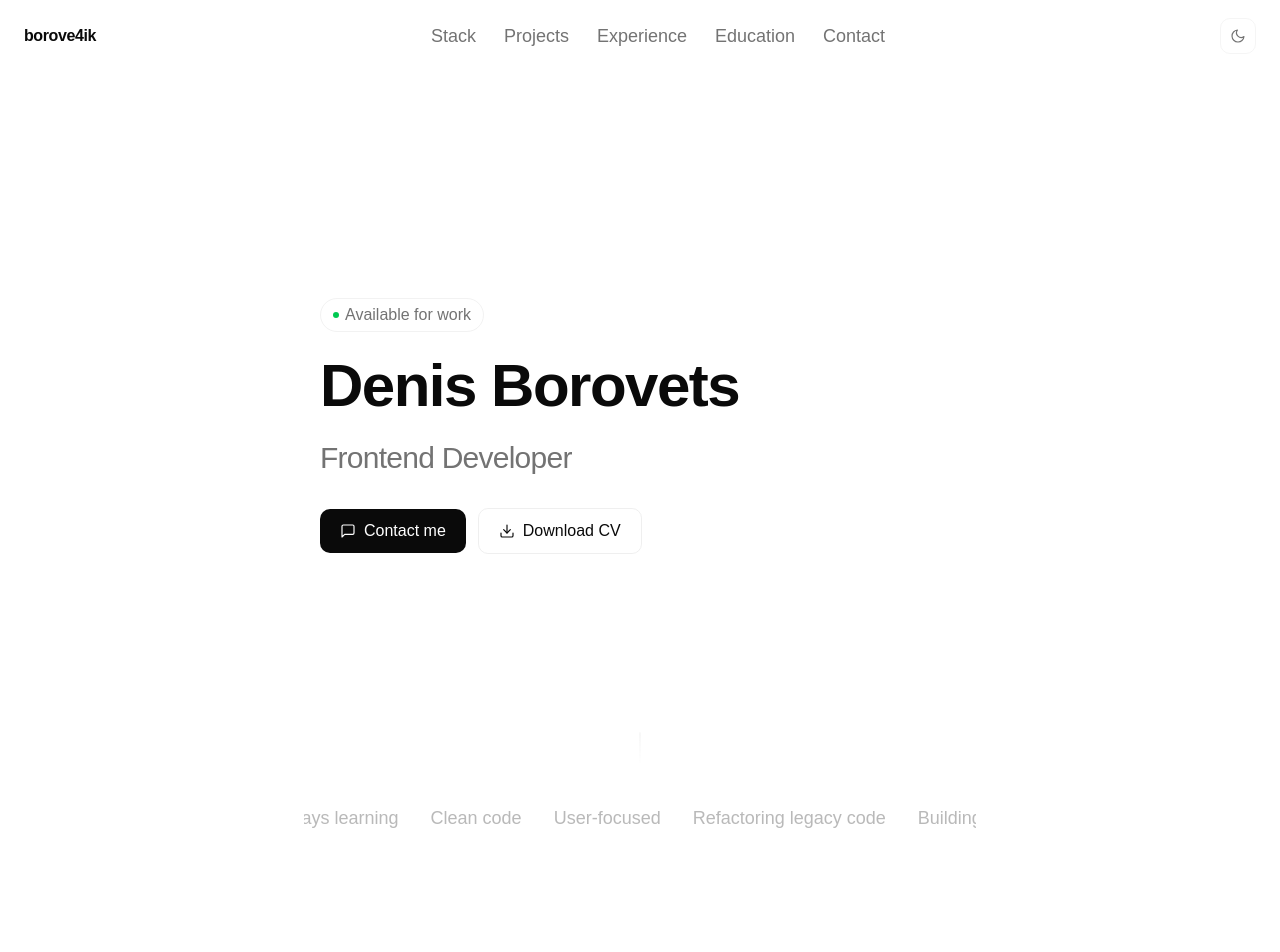
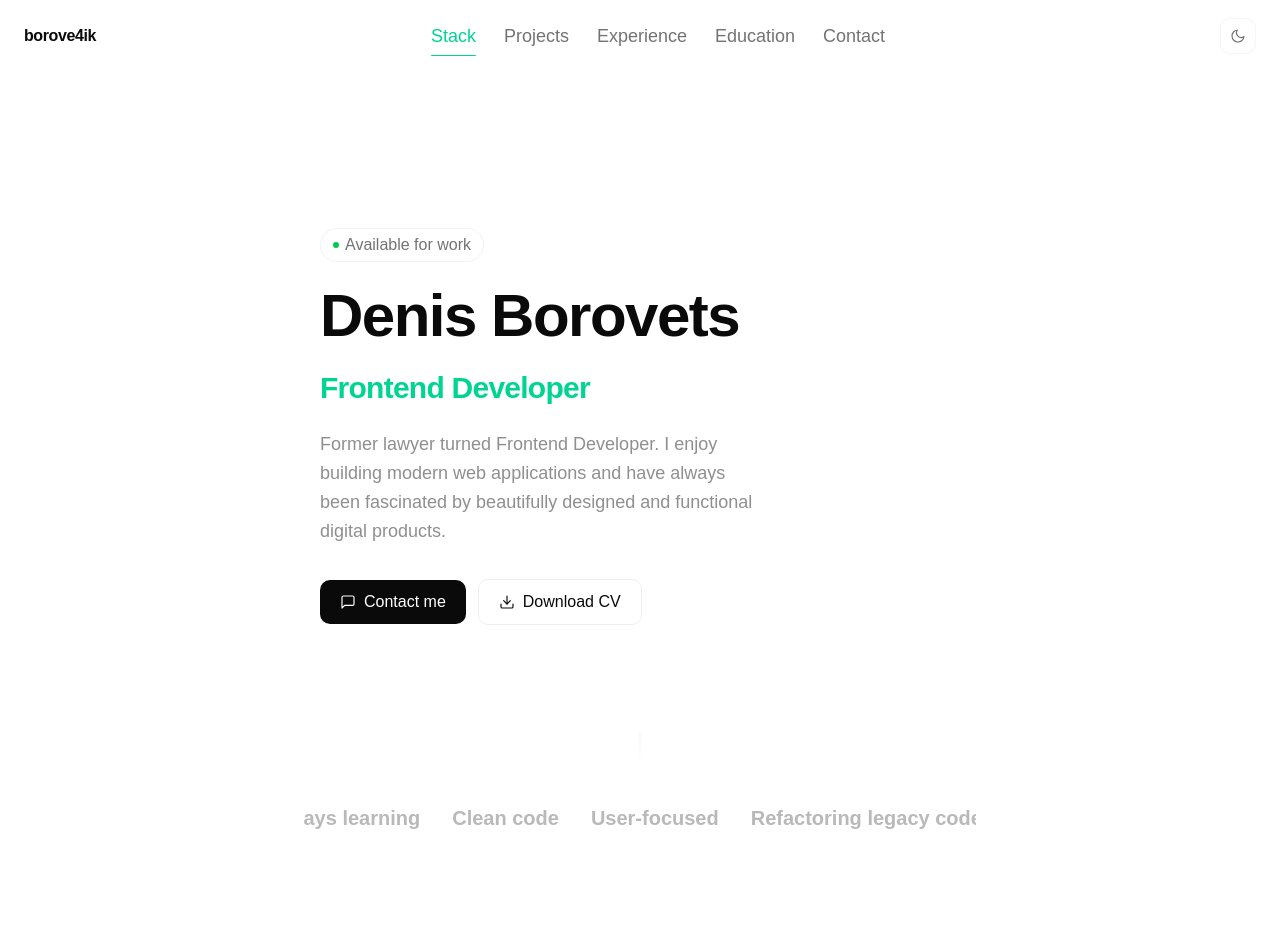
Before and after one commit to borove4ik/borove4ik-web-portfolio, a Next.js app in the folder borove4ik-web-portfolio/: page / in a window 1280 px wide. Shown: the top 952 px of the page. Built offline with nearby package versions, Linux system fonts and the light colour scheme; a web font is replaced by a local one.

Commit message:
changed fonts added activesection in navbar, added bio in hero

```diff
--- a/borove4ik-web-portfolio/src/app/layout.tsx
+++ b/borove4ik-web-portfolio/src/app/layout.tsx
@@ -11,10 +11,10 @@ export const metadata: Metadata = {
   keywords: ["Frontend", "React", "Next.js", "TypeScript", "Portfolio"],
   authors: [{ name: "Your Name" }],
   openGraph: {
-    title: "Your Name — Frontend Developer",
+    title: "Denis Borovets — Frontend Developer",
     description: "Frontend Developer specializing in React, Next.js, TypeScript.",
     type: "website",
-    url: "https://yoursite.com", // Сюда потом вставишь свой домен, когда на прод выкатишь
+    url: "https://borove4ik.vercel.app/", // Сюда потом вставишь свой домен, когда на прод выкатишь
   },
 }
 
--- a/borove4ik-web-portfolio/src/components/layout/Navbar.tsx
+++ b/borove4ik-web-portfolio/src/components/layout/Navbar.tsx
@@ -78,11 +78,38 @@ function BurgerIcon({ open }: { open: boolean }) {
 export function Navbar() {
   const [atTop, setAtTop] = useState(true)
   const [menuOpen, setMenuOpen] = useState(false)
+  const [activeSection, setActiveSection] = useState("")
   const { scrollY } = useScroll()
 
   useMotionValueEvent(scrollY, "change", (latest) => {
     setAtTop(latest < 10)
   })
+
+  // ─── Scroll spy ───────────────────────────────────────────────────────────
+  useEffect(() => {
+    const sectionIds = NAV_LINKS.map((l) => l.href.replace("#", ""))
+
+    const observer = new IntersectionObserver(
+      (entries) => {
+        entries.forEach((entry) => {
+          if (entry.isIntersecting) {
+            setActiveSection("#" + entry.target.id)
+          }
+        })
+      },
+      {
+        rootMargin: "-40% 0px -55% 0px", // секция считается активной когда в центре экрана
+        threshold: 0,
+      }
+    )
+
+    sectionIds.forEach((id) => {
+      const el = document.getElementById(id)
+      if (el) observer.observe(el)
+    })
+
+    return () => observer.disconnect()
+  }, [])
 
   const scrollTo = (href: string) => {
     setMenuOpen(false)
@@ -92,7 +119,6 @@ export function Navbar() {
     }, 300)
   }
 
-  // Блокируем скролл когда меню открыто
   useEffect(() => {
     document.body.style.overflow = menuOpen ? "hidden" : ""
     return () => { document.body.style.overflow = "" }
@@ -107,34 +133,46 @@ export function Navbar() {
           ${atTop ? "bg-transparent" : "bg-background/80 backdrop-blur-md border-b border-border/40"}`}
       >
         {/* Логотип */}
-        <button
-          onClick={() => scrollTo("#hero")}
-          className="font-semibold text-base text-foreground tracking-tight
-            hover:opacity-70 transition-opacity cursor-pointer"
+        <span
+          className="font-semibold text-base text-foreground tracking-tight"
         >
           borove4ik
-        </button>
+        </span>
 
         {/* Навигация десктоп */}
         <nav className="hidden md:flex items-center gap-1">
-          {NAV_LINKS.map(({ label, href }) => (
+          {NAV_LINKS.map(({ label, href }) => {
+            const isActive = activeSection === href
+            return (
               <button
                 key={href}
                 onClick={() => scrollTo(href)}
-              className="px-3 py-1.5 text-lg text-muted-foreground rounded-md cursor-pointer
-                hover:text-emerald-400 hover:bg-muted/50
-                transition-all duration-150"
+                className={`relative px-3 py-1.5 text-lg rounded-md cursor-pointer
+                  transition-all duration-150
+                  ${isActive
+                    ? "text-emerald-400"
+                    : "text-muted-foreground hover:text-emerald-400 hover:bg-muted/50"
+                  }`}
               >
                 {label}
+
+                {/* Изумрудная линия снизу активного пункта */}
+                {isActive && (
+                  <motion.span
+                    layoutId="activeNav"
+                    className="absolute bottom-0 left-3 right-3 h-px bg-emerald-400 rounded-full"
+                    transition={{ type: "spring", stiffness: 400, damping: 30 }}
+                  />
+                )}
               </button>
-          ))}
+            )
+          })}
         </nav>
 
         {/* Правая часть */}
         <div className="flex items-center gap-2">
           <ThemeToggle />
 
-          {/* Бургер — только мобайл */}
           <button
             onClick={() => setMenuOpen((v) => !v)}
             aria-label={menuOpen ? "Close menu" : "Open menu"}
@@ -160,20 +198,26 @@ export function Navbar() {
               bg-background/95 backdrop-blur-md md:hidden"
           >
             <nav className="flex flex-col px-6 py-8 gap-1">
-              {NAV_LINKS.map(({ label, href }, i) => (
+              {NAV_LINKS.map(({ label, href }, i) => {
+                const isActive = activeSection === href
+                return (
                   <motion.button
                     key={href}
                     initial={{ opacity: 0, x: -16 }}
                     animate={{ opacity: 1, x: 0 }}
                     transition={{ delay: i * 0.06 }}
                     onClick={() => scrollTo(href)}
-                  className="text-left px-3 py-3 text-lg font-medium text-muted-foreground
-                    rounded-lg hover:text-foreground hover:bg-muted/50
-                    transition-all duration-150 cursor-pointer"
+                    className={`text-left px-3 py-3 text-lg font-semibold rounded-lg
+                      transition-all duration-150 cursor-pointer
+                      ${isActive
+                        ? "text-emerald-400 bg-emerald-400/5"
+                        : "text-muted-foreground hover:text-foreground hover:bg-muted/50"
+                      }`}
                   >
                     {label}
                   </motion.button>
-              ))}
+                )
+              })}
             </nav>
           </motion.div>
         )}
--- a/borove4ik-web-portfolio/src/components/sections/Contact.tsx
+++ b/borove4ik-web-portfolio/src/components/sections/Contact.tsx
@@ -213,10 +213,10 @@ export function ContactSection() {
         >
           {/* Заголовок */}
           <div>
-            <h2 className="text-3xl md:text-4xl font-semibold text-foreground tracking-tight">
+            <h2 className="text-3xl md:text-4xl font-bold text-foreground tracking-tight">
             Contact
             </h2>
-            <p className="mt-3 text-muted-foreground text-lg leading-relaxed max-w-sm mx-auto">
+            <p className="mt-3 text-muted-foreground font-semibold text-lg leading-relaxed max-w-sm mx-auto">
             Whether it's a <span className="text-emerald-400">job opportunity</span>, a <span className="text-emerald-400">project</span>, or just a conversation, feel free to reach out.
             </p>
           </div>
--- a/borove4ik-web-portfolio/src/components/sections/EducationCertifications.tsx
+++ b/borove4ik-web-portfolio/src/components/sections/EducationCertifications.tsx
@@ -29,10 +29,10 @@ function BlockHeader({ title, eyebrow }: { title: string; eyebrow: string }) {
       transition={{ duration: 0.5 }}
       className="mb-8 text-center"
     >
-      <h2 className="text-3xl md:text-4xl font-semibold text-foreground tracking-tight">
+      <h2 className="text-3xl md:text-4xl font-bold text-foreground tracking-tight">
         {title}
       </h2>
-      <p className="mt-3 text-muted-foreground text-xl leading-relaxed max-w-md mx-auto">
+      <p className="mt-3 text-muted-foreground font-semibold text-xl leading-relaxed max-w-md mx-auto">
         {eyebrow}
       </p>
     </motion.div>
@@ -70,7 +70,7 @@ function EducationCard({ item, index }: { item: (typeof education)[0]; index: nu
       <div className="flex-1 ">
         <div className="flex items-start justify-between gap-2">
           <div>
-            <p className="font-medium text-foreground leading-tight">
+            <p className="font-bold text-foreground leading-tight">
               {item.institution}
             </p>
             <p className="text-base text-muted-foreground mt-0.5">
@@ -97,7 +97,7 @@ function CertCard({ item, index }: { item: (typeof certifications)[0]; index: nu
       initial={{ opacity: 0, x: -20 }}
       animate={isInView ? { opacity: 1, x: 0 } : {}}
       transition={{ duration: 0.5, delay: index * 0.1 }}
-      className="group flex gap-4 p-5 rounded-xl
+      className="group flex gap-4 p-5 font-semibold rounded-xl
         border border-border/40 bg-card
         hover:border-border transition-all duration-300"
     >
@@ -118,7 +118,7 @@ function CertCard({ item, index }: { item: (typeof certifications)[0]; index: nu
       <div className="flex-1 min-w-0">
         <div className="flex items-start justify-between gap-2">
           <div>
-            <p className="font-medium text-foreground leading-tight">
+            <p className="font-bold text-foreground leading-tight">
               {item.issuer}
             </p>
             <p className="text-base text-muted-foreground mt-0.5">
--- a/borove4ik-web-portfolio/src/components/sections/Experience.tsx
+++ b/borove4ik-web-portfolio/src/components/sections/Experience.tsx
@@ -67,23 +67,20 @@ function ExperienceRow({ item, index }: { item: ExperienceItem; index: number })
             <p className="font-semibold text-2xl text-foreground leading-tight truncate">{item.company}</p>
             <p className="text-xl  text-muted-foreground">{item.role}</p>
           </div>
-          {/* <span className={`shrink-0 text-[11px] font-medium px-2 py-0.5 rounded-md border ${typeBadge[item.type]}`}>
-            {typeLabel[item.type]}
-          </span> */}
         </div>
 
         <p className="text-lg text-muted-foreground leading-relaxed mb-4">{item.description}</p>
 
         <ul className={`space-y-1.5 ${isLeft ? "" : "md:items-end"} flex flex-col`}>
           {item.achievements.map((ach, i) => (
-            <li key={i} className={`flex items-start gap-2 text-base text-muted-foreground ${isLeft ? "flex-row" : "md:flex-row-reverse"} flex-row`}>
+            <li key={i} className={`flex items-start gap-2 text-base font-semibold text-muted-foreground ${isLeft ? "flex-row" : "md:flex-row-reverse"} flex-row`}>
               <span className="mt-1.5 shrink-0 size-1 rounded-full bg-primary/60" />
               <span>{ach}</span>
             </li>
           ))}
         </ul>
 
-        <div className={`mt-4 pt-4 border-t border-border/40 flex items-center gap-2 text-base text-muted-foreground/60 ${isLeft ? "flex-row" : "md:flex-row-reverse"} flex-row`}>
+        <div className={`mt-4 pt-4 border-t font-semibold border-border/40 flex items-center gap-2 text-base text-muted-foreground/60 ${isLeft ? "flex-row" : "md:flex-row-reverse"} flex-row`}>
           <span>{item.period}</span>
           {item.duration !== "ongoing" && (
             <><span></span><span>{item.duration}</span></>
@@ -122,7 +119,7 @@ function ExperienceRow({ item, index }: { item: ExperienceItem; index: number })
           className={`cursor-default hover:bg-emerald-500/5 hover:border-emerald-500/30 select-none rounded-lg border border-border/40 bg-muted/50 px-3 py-2
             ${isLeft ? "text-left" : "text-right"}`}
         >
-          <p className="text-lg font-medium text-foreground/70 leading-tight">{item.period}</p>
+          <p className="text-lg font-semibold text-foreground/70 leading-tight">{item.period}</p>
           {item.duration !== "ongoing" && (
             <p className="text-[11px] text-muted-foreground/50 mt-0.5">{item.duration}</p>
           )}
@@ -160,8 +157,8 @@ function SectionHeader() {
       transition={{ duration: 0.5 }}
       className="mb-16 text-center"
     >
-      <h2 className="text-3xl md:text-4xl text-center font-semibold text-foreground tracking-tight">Experience</h2>
-      <p className="mt-3 text-muted-foreground mx-auto text-xl leading-relaxed">
+      <h2 className="text-3xl md:text-4xl text-center font-bold text-foreground tracking-tight">Experience</h2>
+      <p className="mt-3 text-muted-foreground font-semibold mx-auto text-xl leading-relaxed">
         My Professional Path.
       </p>
     </motion.div>
--- a/borove4ik-web-portfolio/src/components/sections/Hero.tsx
+++ b/borove4ik-web-portfolio/src/components/sections/Hero.tsx
@@ -49,15 +49,6 @@ function MessageIcon() {
   )
 }
 
-// function PinIcon() {
-//   return (
-//     <svg width="13" height="13" viewBox="0 0 24 24" fill="none" stroke="currentColor" strokeWidth="1.75" strokeLinecap="round" strokeLinejoin="round" aria-hidden="true">
-//       <path d="M21 10c0 7-9 13-9 13s-9-6-9-13a9 9 0 0 1 18 0z" />
-//       <circle cx="12" cy="10" r="3" />
-//     </svg>
-//   )
-// }
-
 // ─── Главный компонент ────────────────────────────────────────────────────────
 export function HeroSection() {
   return (
@@ -89,18 +80,23 @@ export function HeroSection() {
 
           {/* Имя */}
           <motion.div variants={item}>
-            <h1 className="text-5xl sm:text-6xl font-semibold tracking-tight text-foreground leading-none">
+            <h1 className="text-5xl sm:text-6xl font-bold tracking-tight text-foreground leading-none">
               {NAME}
             </h1>
           </motion.div>
 
           {/* Должность */}
           <motion.div variants={item}>
-            <p className="text-2xl sm:text-3xl font-medium text-muted-foreground tracking-tight">
+            <p className="text-4xl sm:text-3xl font-semibold text-emerald-400 tracking-tight">
               {ROLE}
             </p>
           </motion.div>
 
+          <motion.div variants={item}>
+            <p className="text-lg text-muted-foreground/80 font-medium leading-relaxed max-w-md">
+              Former lawyer turned Frontend Developer. I enjoy building modern web applications and have always been fascinated by beautifully designed and functional digital products.
+            </p>
+          </motion.div>
 
           <motion.div
             variants={item}
--- a/borove4ik-web-portfolio/src/components/sections/Projects.tsx
+++ b/borove4ik-web-portfolio/src/components/sections/Projects.tsx
@@ -158,10 +158,10 @@ function SectionHeader() {
       transition={{ duration: 0.5 }}
       className="mb-12 text-center"
     >
-      <h2 className="text-3xl md:text-4xl text-center font-semibold text-foreground tracking-tight">
+      <h2 className="text-3xl md:text-4xl text-center font-bold text-foreground tracking-tight">
       Projects
       </h2>
-      <p className="mt-3 text-muted-foreground text-xl leading-relaxed max-w-md mx-auto">
+      <p className="mt-3 text-muted-foreground font-semibold text-xl leading-relaxed max-w-md mx-auto">
       Code, design, and problem-solving in practice.
       </p>
     </motion.div>
--- a/borove4ik-web-portfolio/src/components/sections/Stack.tsx
+++ b/borove4ik-web-portfolio/src/components/sections/Stack.tsx
@@ -138,10 +138,10 @@ function SectionHeader() {
       transition={{ duration: 0.5 }}
       className="mb-12"
     >
-      <h2 className="text-3xl md:text-4xl font-semibold text-foreground tracking-tight">
+      <h2 className="text-3xl md:text-4xl font-bold text-foreground tracking-tight">
       Stack
       </h2>
-      <p className="mt-3 text-muted-foreground text-xl leading-relaxed max-w-md">
+      <p className="mt-3 text-muted-foreground font-semibold text-xl leading-relaxed max-w-md">
       Technologies & Tools
       </p>
     </motion.div>
--- a/borove4ik-web-portfolio/src/components/shared/Marquee.tsx
+++ b/borove4ik-web-portfolio/src/components/shared/Marquee.tsx
@@ -39,7 +39,7 @@ export function Marquee() {
         {repeated.map((item, i) => (
           <span
             key={i}
-            className="flex items-center gap-4 px-4 mt-1 text-lg
+            className="flex items-center gap-4 px-4 mt-1 text-xl font-bold
               text-muted-foreground/50 hover:text-emerald-400
               whitespace-nowrap transition-colors duration-150
               "
--- a/borove4ik-web-portfolio/src/components/shared/RippleBackground.tsx
+++ b/borove4ik-web-portfolio/src/components/shared/RippleBackground.tsx
@@ -39,7 +39,7 @@ export function RippleBackground() {
         x: e.clientX,
         y: e.clientY,
         r: 0,
-        maxR: 80 + Math.random() * 50,  // больше радиус
+        maxR: 70 + Math.random() * 50,  // больше радиус
         alpha: 0.6,                      // ярче
         speed: 1.5 + Math.random() * 1, // быстрее
       })
@@ -67,8 +67,8 @@ export function RippleBackground() {
         // Кольцо-волна — ярче
         ctx.beginPath()
         ctx.arc(rp.x, rp.y, rp.r, 0, Math.PI * 2)
-        ctx.strokeStyle = `rgba(120, 110, 230, ${rp.alpha * 0.7})`
-        ctx.lineWidth = 1.5
+        ctx.strokeStyle = `rgba(16, 185, 129, ${rp.alpha * 0.2})`
+        ctx.lineWidth = 0.3
         ctx.stroke()
 
         // Заполнение — заметнее
@@ -76,9 +76,9 @@ export function RippleBackground() {
           rp.x, rp.y, rp.r * 0.3,
           rp.x, rp.y, rp.r
         )
-        grad.addColorStop(0, `rgba(120, 110, 230, 0)`)
-        grad.addColorStop(0.6, `rgba(120, 110, 230, ${rp.alpha * 0.15})`)
-        grad.addColorStop(1, `rgba(120, 110, 230, 0)`)
+        grad.addColorStop(0, `rgba(16, 185, 129, ${rp.alpha * 0.3})`)
+        grad.addColorStop(0.6, `rgba(16, 185, 129, ${rp.alpha * 0.04})`)
+        grad.addColorStop(1, `rgba(16, 185, 129, ${rp.alpha * 0.5})`)
         ctx.beginPath()
         ctx.arc(rp.x, rp.y, rp.r, 0, Math.PI * 2)
         ctx.fillStyle = grad
```
Lines whose indentation alone changed are shown as unchanged.
